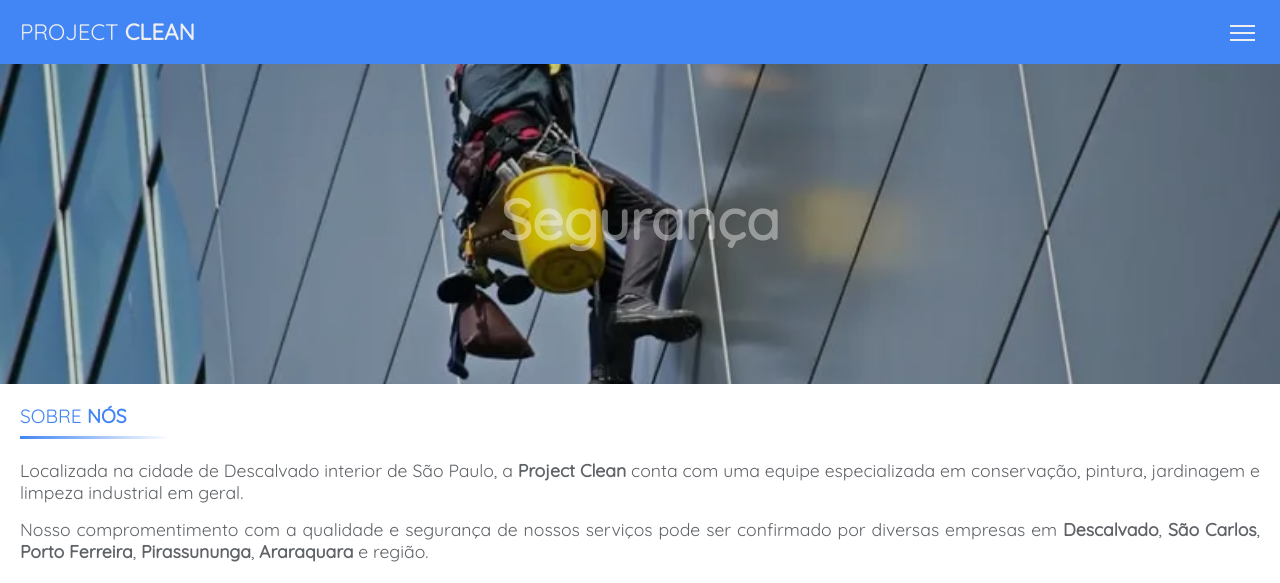
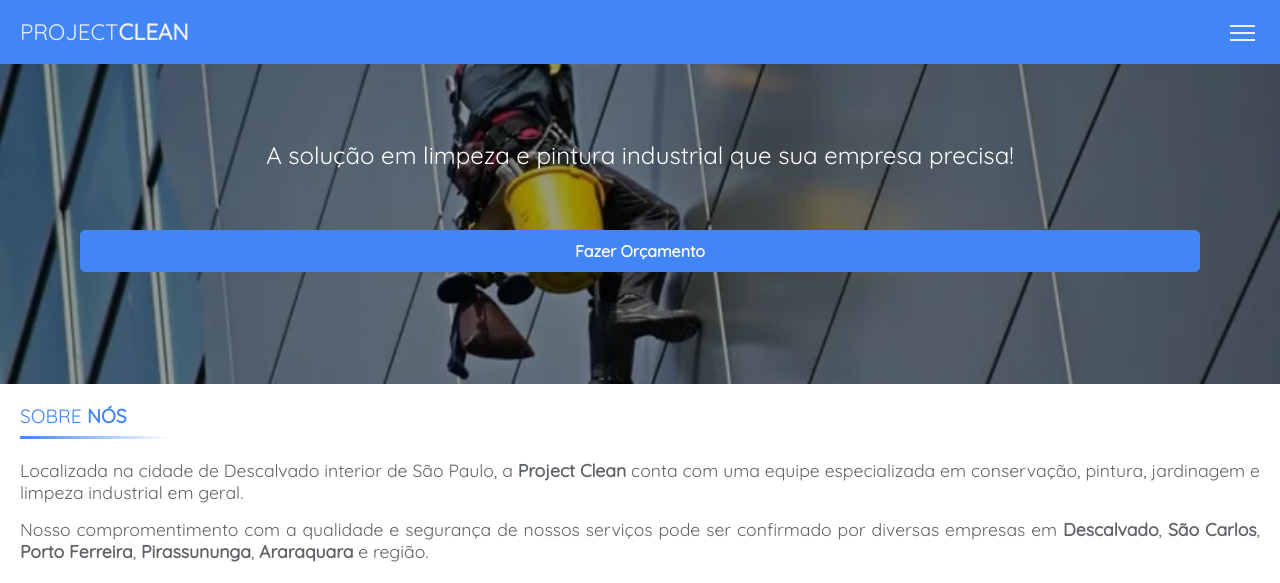
Before and after one commit to maarcospaaulo/project-clean, a PHP site: page / in a window 1280 px wide. Shown: the top 583 px of the page. Run offline with PHP 8.4, Linux system fonts and the light colour scheme.

Commit message:
adjustment

```diff
--- a/css-dev/style.css
+++ b/css-dev/style.css
@@ -182,19 +182,35 @@ main .section-hero {
 main .section-hero .section-hero__itens img {
   height: 320px;
   object-fit: cover;
-  filter: brightness(80%);
+  filter: brightness(60%);
 }
 
-main .section-hero .section-hero__itens div p {
+main .section-hero .section-hero__text {
   position: absolute;
-  top: 0;
+  width: 100%;
+  top: 140px;
+  text-align: center;
+}
+
+main .section-hero .section-hero__text h2 {
+  display: block;
   color: #ffffff;
-  text-align: center;
-  width: 100%;
-  padding-top: 120px;
-  font-size: 3.5rem;
+  font-size: 1.5rem;
+  font-weight: 100;
+  margin-bottom: 60px;
+}
+
+main .section-hero .section-hero__text a {
+  display: block;
+  color: #ffffff;
   font-weight: bold;
-  opacity: 0.4;
+  font-size: 1rem;
+  padding: 10px;
+  border: 1px solid #4285f4;
+  border-radius: 5px;
+  margin: 0 80px;
+  background-color: #4285f4;
+
 }
 
 main .section-about {
--- a/index.html
+++ b/index.html
@@ -18,7 +18,7 @@
   <!-- Inicio Header -->
   <header>
     <a href="#" class="logo">
-      <h1>Project <strong>Clean</strong></h1>
+      <h1>Project<strong>Clean</strong></h1>
     </a>
     <div class="burguer">
       <div class="burguer__line1"></div>
@@ -63,14 +63,13 @@
   <!-- Inicio Main -->
   <main>
     <section class="section-hero">
-     <div class="section-hero__itens slider">
-         <div>
+      <div class="section-hero__itens slider">
+        <div>
           <picture>
             <source srcset="img/banner/hero-1.webp" type="image/webp">
             <source srcset="img/banner/hero-1.jpg" type="image/jpeg">
             <img src="img/banner/hero-1.jpg" title="Imagem limpeza" alt="Homem limpando chao com rodo" width="797" height="498">
           </picture>
-          <p>Segurança</p>
         </div>
         <div>
           <picture>
@@ -78,7 +77,6 @@
             <source srcset="img/banner/hero-2.jpg" type="image/jpeg">
             <img src="img/banner/hero-2.jpg" title="Imagem limpeza" alt="Homem limpando chao com rodo" width="797" height="498">
           </picture>
-          <p>Qualidade</p>
         </div>
         <div>
           <picture>
@@ -86,8 +84,11 @@
             <source srcset="img/banner/hero-3.jpg" type="image/jpeg">
             <img src="img/banner/hero-3.jpg" title="Imagem limpeza" alt="Homem limpando chao com rodo" width="797" height="498">
           </picture>
-          <p>Garantia</p>
         </div>
+      </div>
+      <div class="section-hero__text">
+        <h2>A solução em limpeza e pintura industrial que sua empresa precisa!</h2>
+        <a href="#">Fazer Orçamento</a>
       </div>
     </section>
     <section id="about-us" class="section-about">
```
